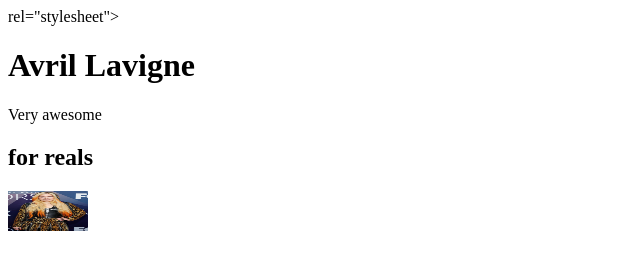
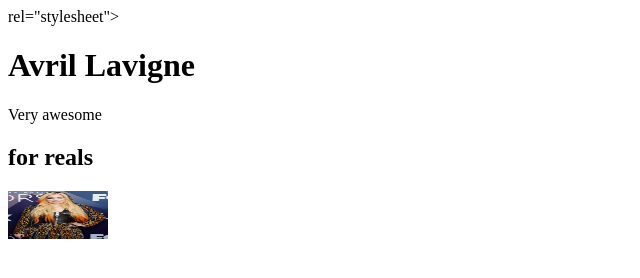
Before and after one commit to GonzAlex-glitch/j-alejandro-gonzalez-internet-studio, a plain HTML site: page asg3/favorite-band.html in a window 1280 px wide. Shown: the whole page, without its empty margins (0-640 px from the left). Drawn offline with Linux system fonts and the light colour scheme; a web font is replaced by a local one.

Commit message:
Update favorite-band.html

```diff
--- a/asg3/favorite-band.html
+++ b/asg3/favorite-band.html
@@ -16,7 +16,7 @@
 	<h1>Avril Lavigne</h1>
 	<p>Very awesome</p>
 <h2>for reals</h2>
-<img src="img/avril_lavigne.jpg" alt="description" height="40" width="80">
+<img src="img/avril_lavigne.jpg" alt="description" height="48" width="100">
 
 </body>
 </html>
```
